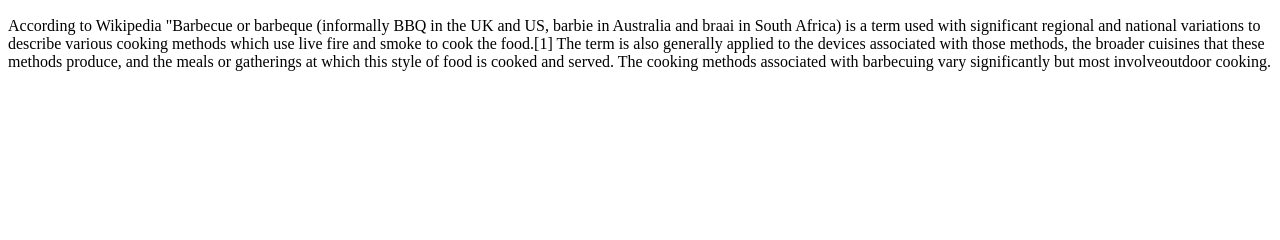
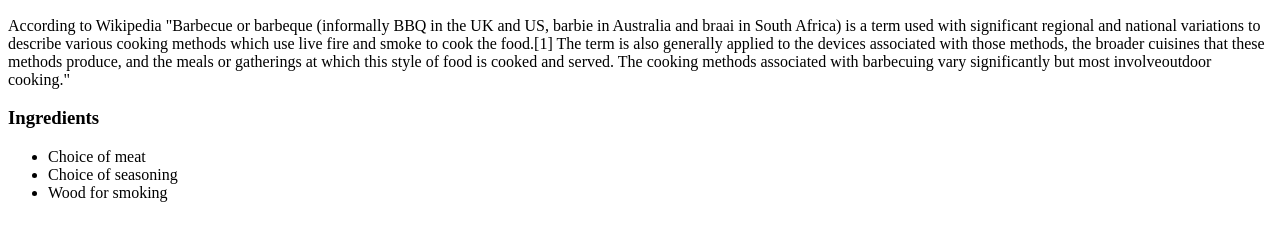
Before and after one commit to nicholaskollinger/odin-recipes, a plain HTML site: page recipes/bbq.html in a window 1280 px wide. Shown: the part 434-674 px from the top of the page. Drawn offline with Linux system fonts and the light colour scheme.

Commit message:
Add Ingredients section

```diff
--- a/recipes/bbq.html
+++ b/recipes/bbq.html
@@ -8,7 +8,13 @@
     <h1>BBQ</h1>
     <img src="https://media.istockphoto.com/photos/barbecue-barbecue-table-spread-beef-brisket-chicken-pork-ribs-beef-picture-id1277777024?b=1&k=20&m=1277777024&s=170667a&w=0&h=PihT5mKLn_JdOY5SUfuDzpJ6WDLjNAQlfWu7dj2winc=" alt="Various BBQ-ed foods">
     <h2>About BBQ</h2>
-    <p>According to Wikipedia "Barbecue or barbeque (informally BBQ in the UK and US, barbie in Australia and braai in South Africa) is a term used with significant regional and national variations to describe various cooking methods which use live fire and smoke to cook the food.[1] The term is also generally applied to the devices associated with those methods, the broader cuisines that these methods produce, and the meals or gatherings at which this style of food is cooked and served. The cooking methods associated with barbecuing vary significantly but most involveoutdoor cooking.</p>
+    <p>According to Wikipedia "Barbecue or barbeque (informally BBQ in the UK and US, barbie in Australia and braai in South Africa) is a term used with significant regional and national variations to describe various cooking methods which use live fire and smoke to cook the food.[1] The term is also generally applied to the devices associated with those methods, the broader cuisines that these methods produce, and the meals or gatherings at which this style of food is cooked and served. The cooking methods associated with barbecuing vary significantly but most involveoutdoor cooking."</p>
+    <h3>Ingredients</h3>
+    <ul>
+      <li>Choice of meat</li>
+      <li>Choice of seasoning</li>
+      <li>Wood for smoking</li>
+    </ul>
 
   </body>
 </html>
```
